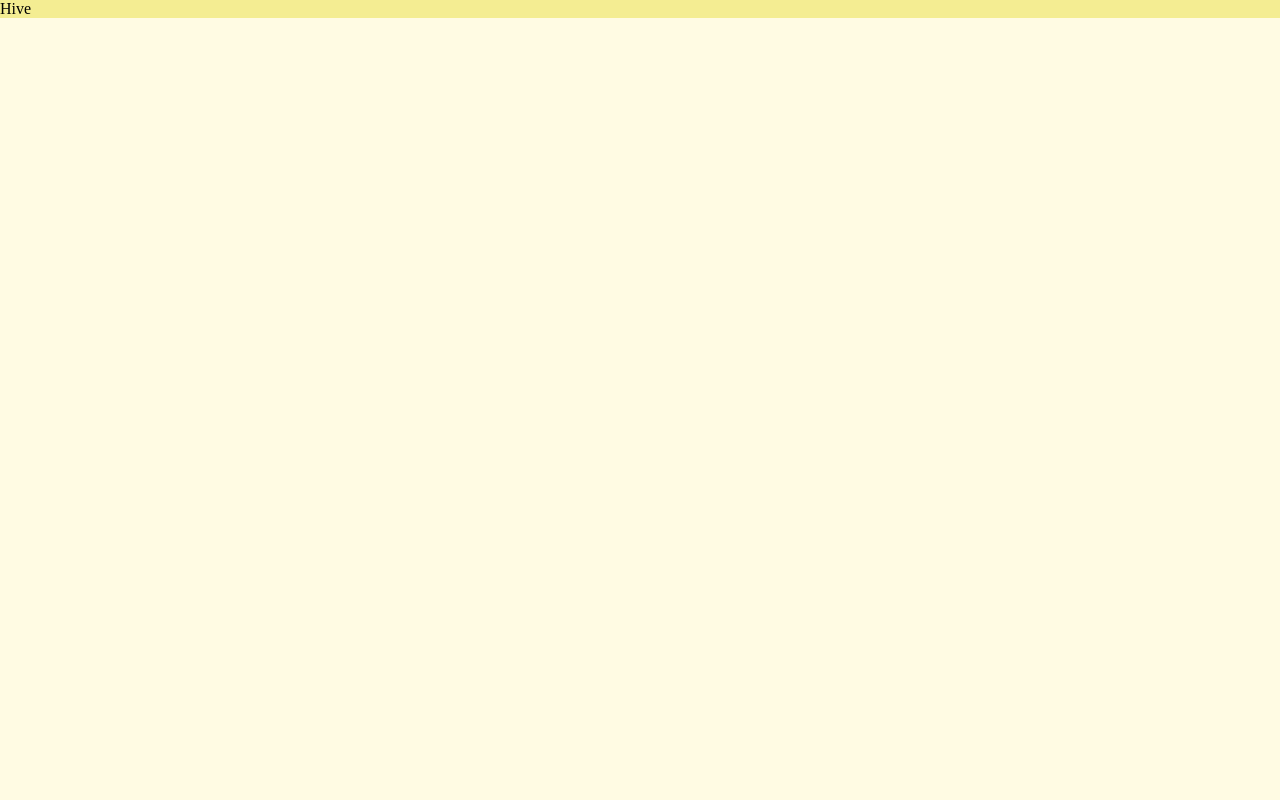
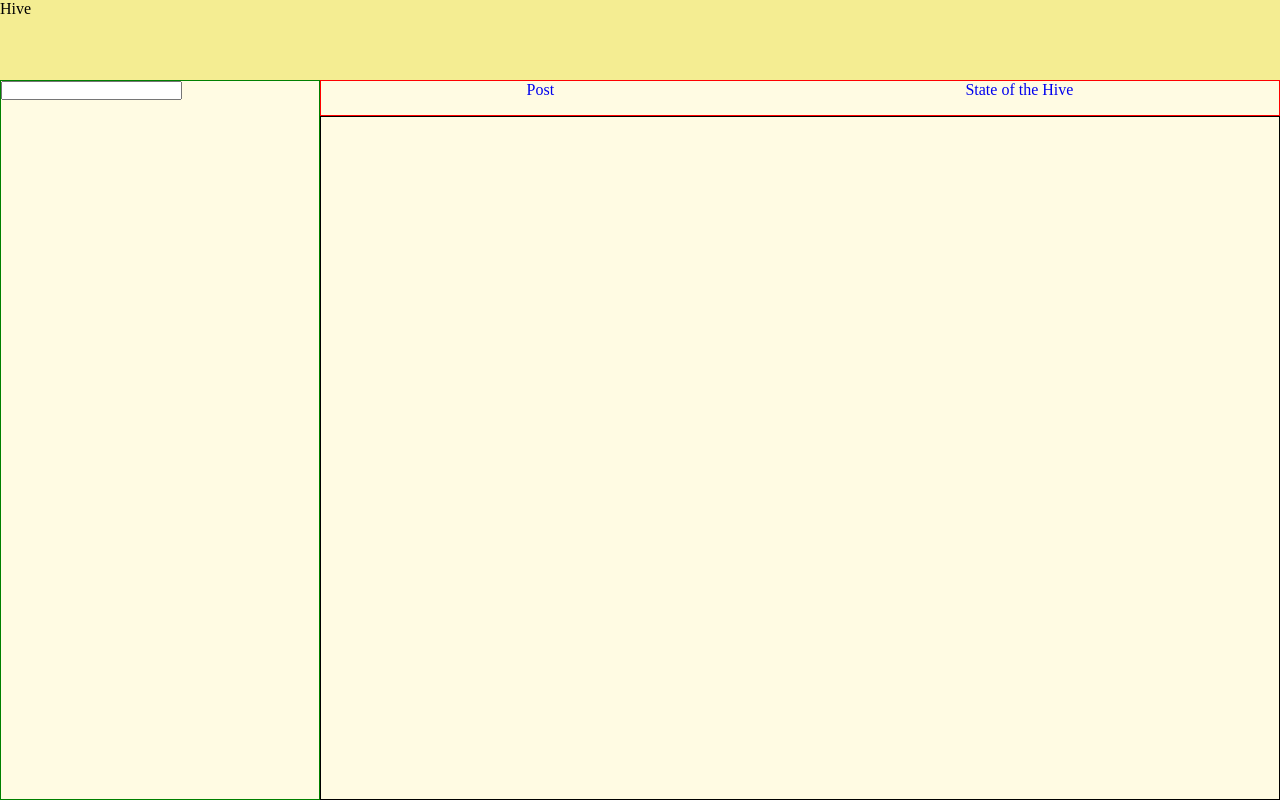
Before and after one commit to BrenDev0/Hive, a PHP site: page / in a window 1280 px wide. Run offline with PHP 8.4, Linux system fonts and the light colour scheme.

Commit message:
WIP: page layout

```diff
--- a/private/css/styles.css
+++ b/private/css/styles.css
@@ -8,6 +8,8 @@
     margin: 0;
     padding: 0;
     box-sizing: border-box;
+    text-decoration: none;
+    list-style: none;
 }
 
 html{
@@ -21,6 +23,47 @@ body{
     background-color: var(--white);
 }
 
+main{
+   width: 100%;
+   height: 100%;
+}
+
 header{
+    height: 10%;
     background-color: var(--light-yellow);
 }
+
+#main-con{
+    display: flex;
+    width: 100%;
+    height: 90%;
+}
+
+#toolbar{
+    width: 25%;
+    height: 100%;
+    border: 1px solid green;
+}
+
+#content-con{
+    width: 75%;
+    height: 100%;
+}
+
+#nav-bar{
+    width: 100%;
+    height: 5%;
+    border: 1px solid red;
+}
+
+#nav-bar ul{
+    display: flex;
+    justify-content: space-around;
+    width: 100%;
+}
+
+#content{
+    height: 95%;
+    width: 100%;
+    border: 1px solid black;
+}
--- a/private/page/index.php
+++ b/private/page/index.php
@@ -9,8 +9,18 @@
 <body>
     <main>
         <header>Hive</header>
-        <section></section>
-        <section></section>
+        <div id="main-con">
+            <section id="toolbar">
+                <input type="text">
+                <div id="tags"></div>
+            </section>
+            <div id="content-con">
+                <?php include '../private/templates/nav.php';?>
+                <section id='content'>
+                    <!-- render content here -->
+                </section>
+            </div>
+        </div>
     </main>
 </body>
 </html>
--- /dev/null
+++ b/private/templates/nav.php
@@ -0,0 +1,6 @@
+<nav id="nav-bar">
+    <ul>
+        <li><a href="post.php">Post</a></li>
+        <li><a href="state.php">State of the Hive</a></li>
+    </ul>
+</nav>
--- /dev/null
+++ b/private/util/Page.js
@@ -0,0 +1,3 @@
+class Page{
+
+}
```
